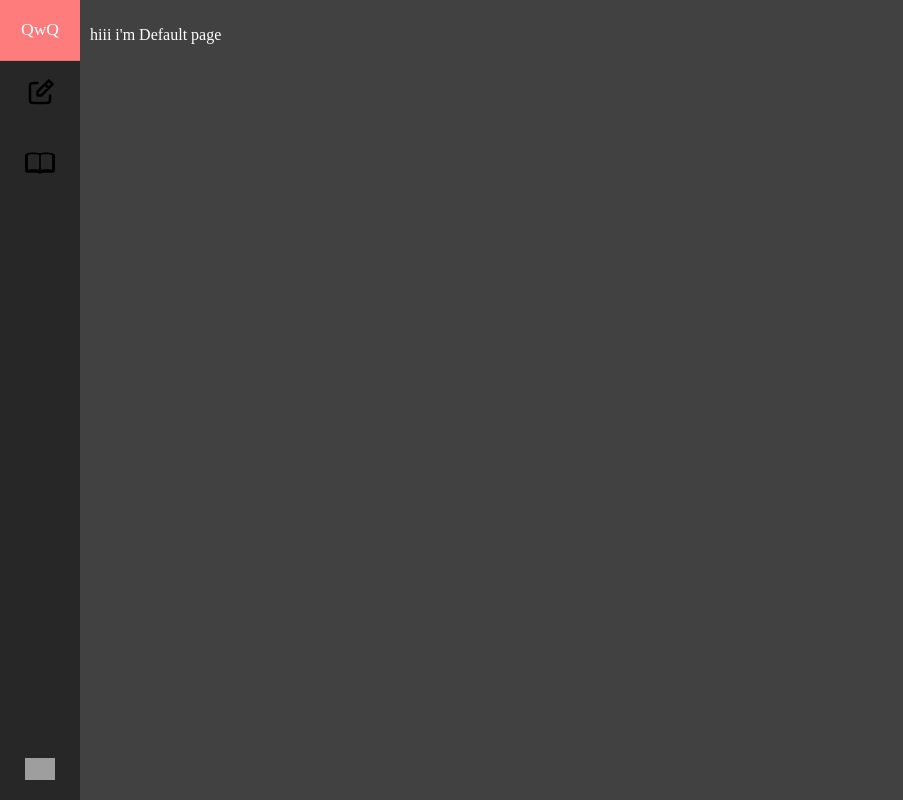
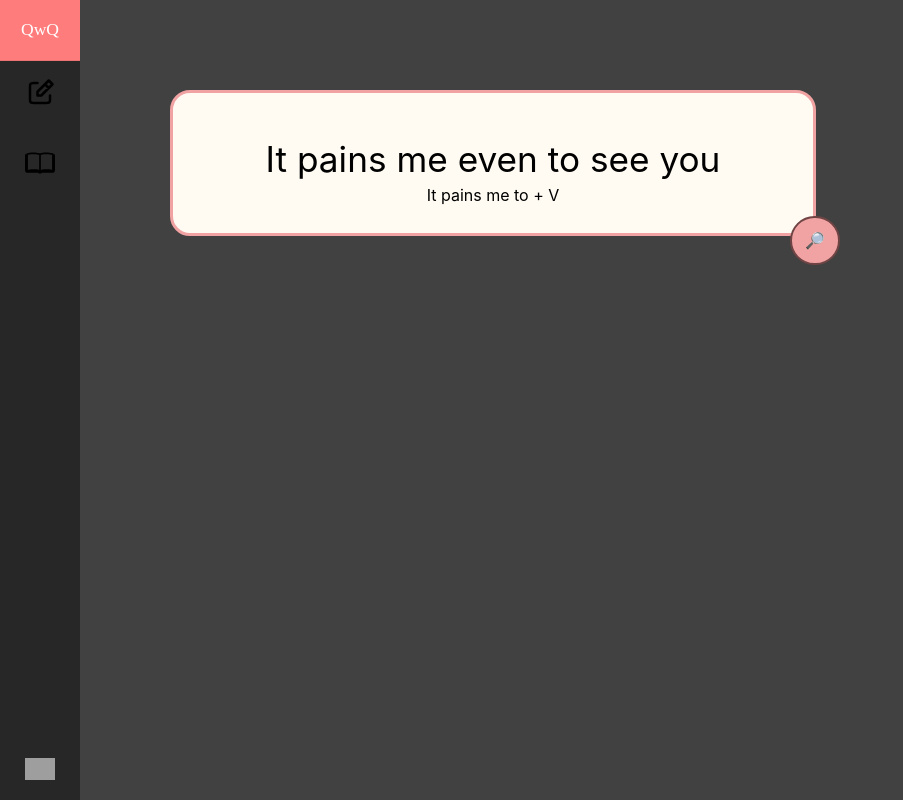
Before and after one commit to Loliimilk/quick-window-query, a React app in the folder client/frontend/: page / in a window 1280 px wide. Shown: the whole page, without its empty margins (0-903 px from the left). Built offline with nearby package versions, Linux system fonts and the light colour scheme; grey boxes are pictures that could not be loaded; the HTML template or start-up script is replaced by a standard one.

Commit message:
feat(frontend): add some custom design for Default page

```diff
--- /dev/null
+++ b/client/frontend/src/pages/default/default.css
@@ -0,0 +1,36 @@
+
+
+.ocr-text{
+    background-color: rgb(255, 250, 242);
+    width: 600px;
+    height: 100px;
+    padding: 20px;
+    margin: 80px;
+
+    border-radius: 20px;
+    border: rgb(241, 163, 163) solid 3px;
+    color: black;
+}
+.default-text{
+    font-family: 'Montserrat', 'Inter', sans-serif;
+    font-size: 2.2rem;
+    text-align: center;
+    margin: 25px;
+    /* font-weight: 300; */
+}
+.verb-text{
+    font-family: 'Montserrat', 'Inter', sans-serif;
+    text-align: center;
+    margin: -20px;
+}
+
+.btn-get-frame{
+    background-color: rgb(241, 163, 163);
+    border: rgb(112, 68, 68) solid 2px;
+    padding: 13px;
+    border-radius: 30px;
+
+    position: relative;
+    bottom: 100px;
+    left: 700px;
+}
--- a/client/frontend/src/pages/default/default.jsx
+++ b/client/frontend/src/pages/default/default.jsx
@@ -1,10 +1,17 @@
-
+import './default.css'
 
 function Default(){
     return(
+        <>
         <div className="pages">
-            <p>hiii i'm Default page</p>
+            <div className="ocr-text">
+                <p className='default-text'>It pains me even to see you</p>
+                <p className='verb-text'>It pains me to + V</p>
+            </div>
         </div>
+
+        <button className='btn-get-frame'>🔎</button>
+    </>
     )
 }
 
```
